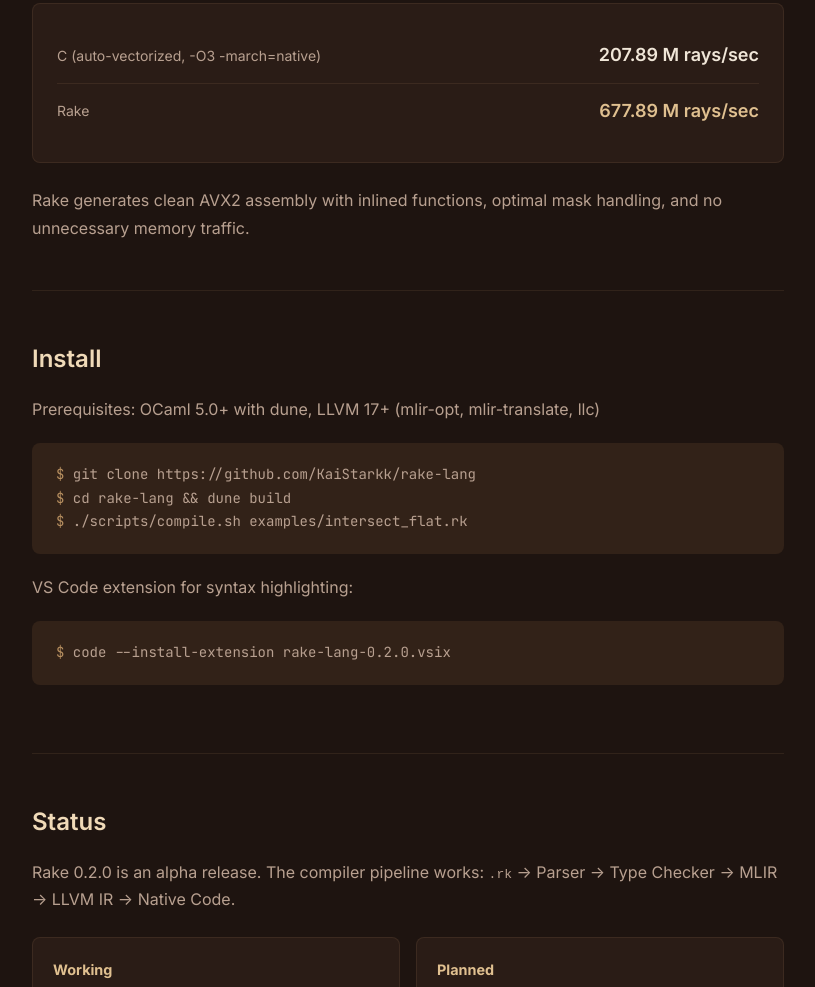
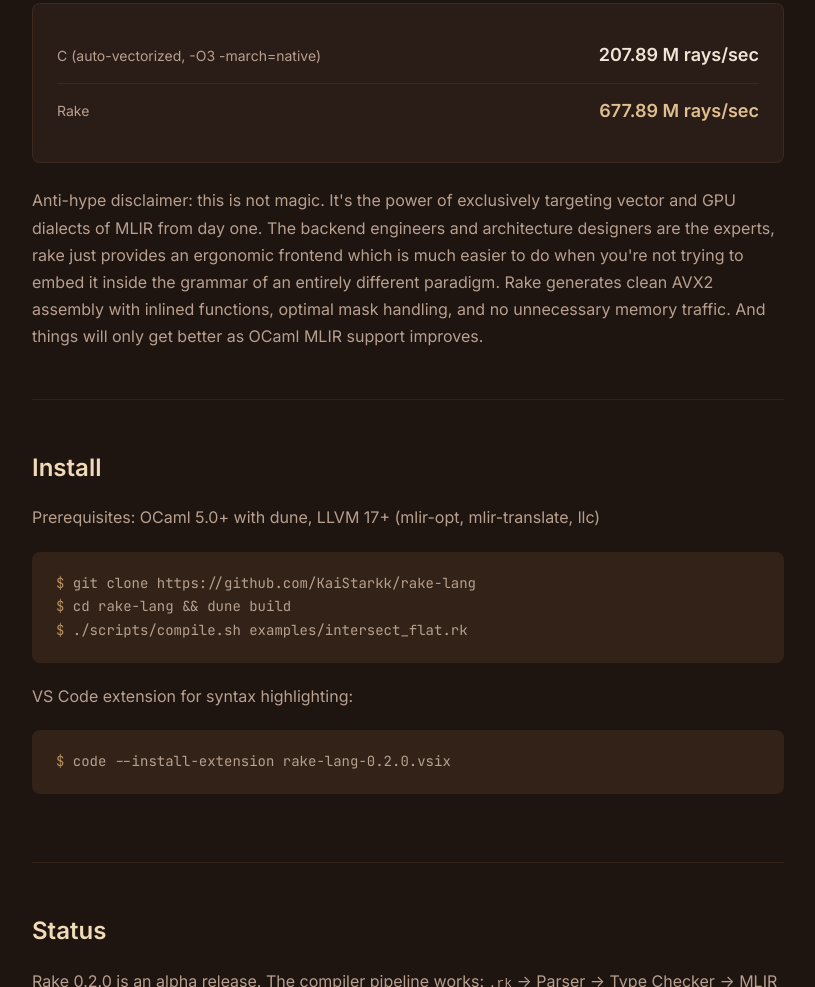
Before and after one commit to KaiStarkk/rake-lang.org, a plain HTML site: page index.html in a window 1280 px wide. Shown: the part 4690-5677 px from the top of the page, without its empty margins (232-1047 px from the left). Drawn offline with Linux system fonts and the light colour scheme.

Commit message:
Modify meta description and add disclaimer in index.html
Updated the description meta tag and added an anti-hype disclaimer.

```diff
--- a/index.html
+++ b/index.html
@@ -4,7 +4,7 @@
   <meta charset="UTF-8">
   <meta name="viewport" content="width=device-width, initial-scale=1.0">
   <title>Rake - Vector-first SIMD Programming</title>
-  <meta name="description" content="A programming language that makes CPU SIMD explicit. Write clean code, get full vector performance.">
+  <meta name="description" content="A programming language that makes SIMD vectors and SPIR-V explicit. Write clean code, get full vector performance.">
   <link rel="preconnect" href="https://fonts.googleapis.com">
   <link rel="preconnect" href="https://fonts.gstatic.com" crossorigin>
   <link href="https://fonts.googleapis.com/css2?family=Inter:wght@400;500;600;700&family=JetBrains+Mono:wght@400;500&display=swap" rel="stylesheet">
@@ -414,8 +414,14 @@
         </div>
       </div>
       <p>
+        Anti-hype disclaimer: this is not magic. It's the power of exclusively targeting
+        vector and GPU dialects of MLIR from day one. The backend engineers and architecture
+        designers are the experts, rake just provides an ergonomic frontend which is much easier
+        to do when you're not trying to embed it inside the grammar of an entirely different paradigm.
         Rake generates clean AVX2 assembly with inlined functions, optimal mask handling,
         and no unnecessary memory traffic.
+
+        And things will only get better as OCaml MLIR support improves.
       </p>
     </section>
 
```
